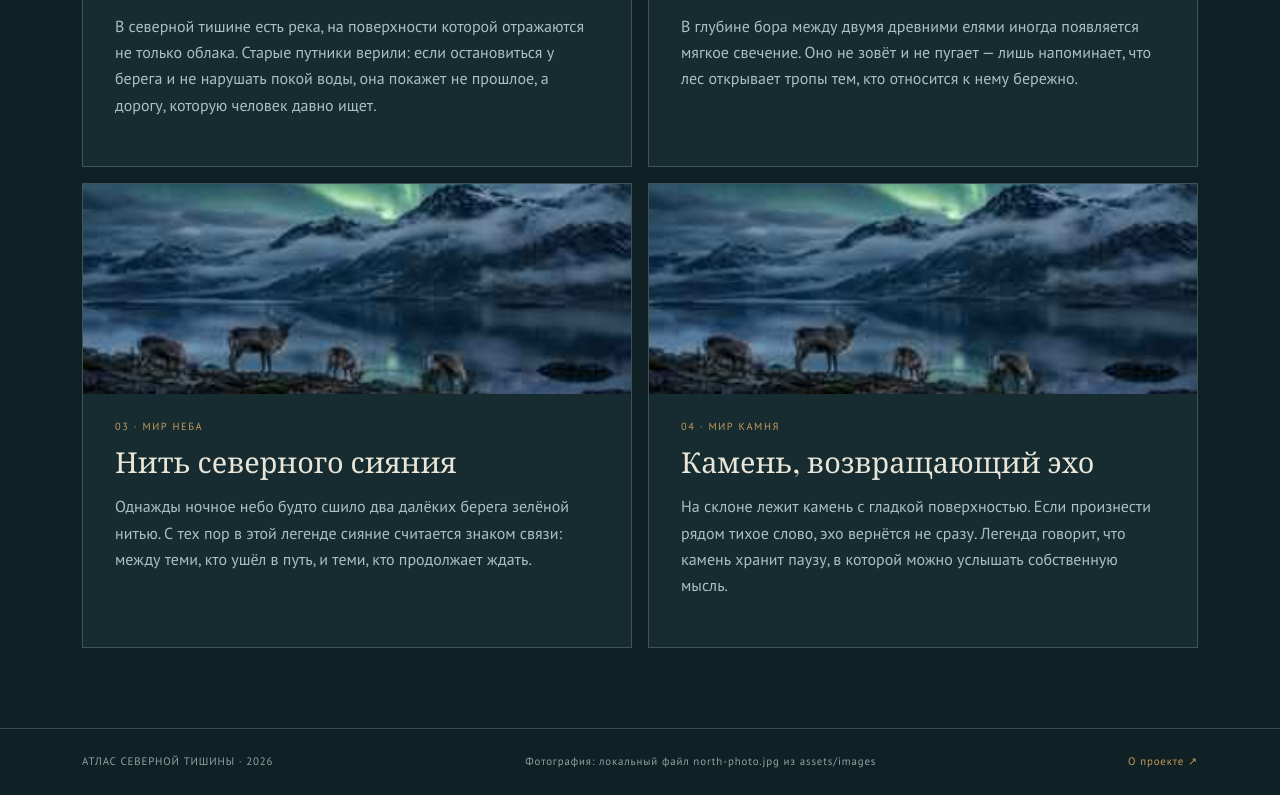
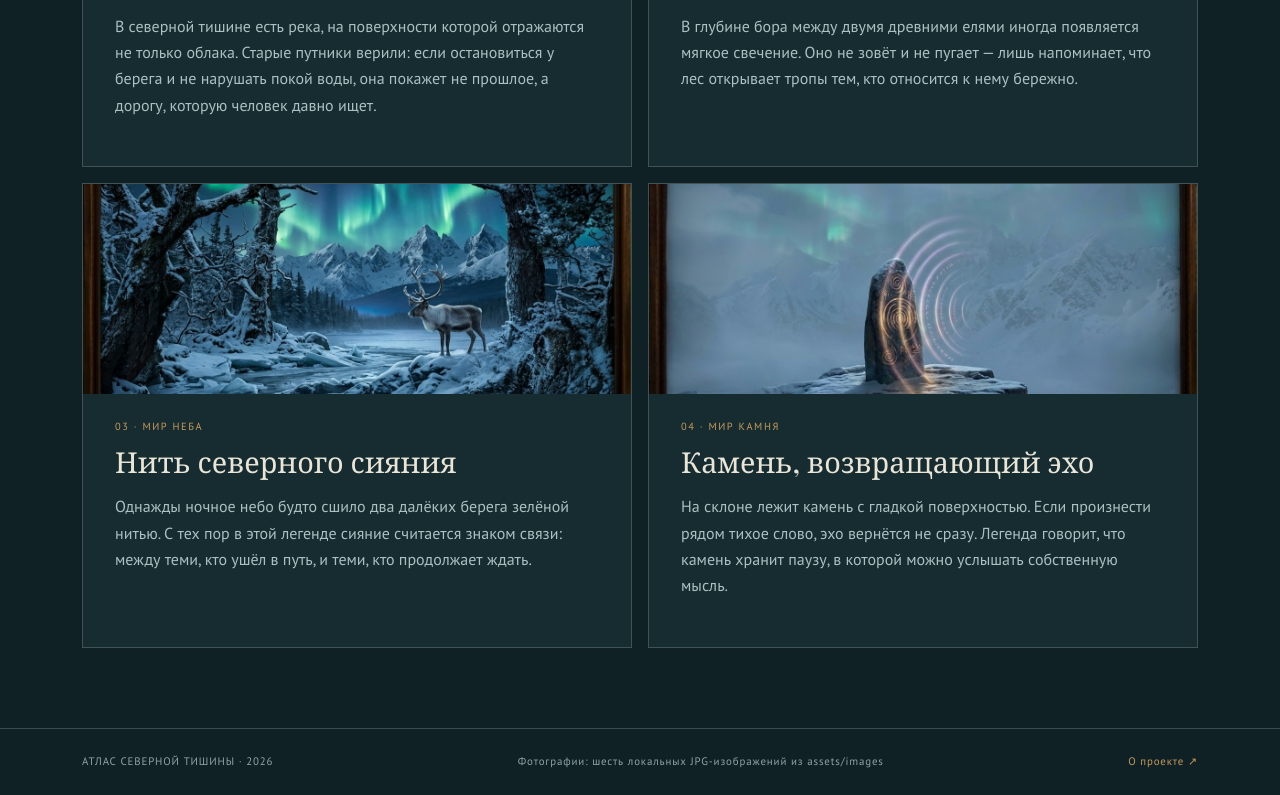
Before and after one commit to midwayddd/UP, a plain HTML site: page Практическая работа — Северный край/legends.html in a window 1280 px wide. Shown: the part 811-1606 px from the top of the page. Drawn offline with nearby package versions, Linux system fonts and the light colour scheme.

Commit message:
Подключены пользовательские фотографии и карта памяти

```diff
--- a/Практическая работа — Северный край/legends.html
+++ b/Практическая работа — Северный край/legends.html
@@ -3,9 +3,9 @@
 <body><div class="ambient" aria-hidden="true"><span></span><span></span><span></span><span></span><span></span><span></span><span></span><span></span><span></span><span></span><span></span><span></span></div><header class="site-header"><nav class="navbar navbar-expand-lg container py-3"><a class="brand" href="index.html">✳ Атлас северной тишины</a><button class="navbar-toggler" type="button" data-bs-toggle="collapse" data-bs-target="#nav" aria-label="Открыть меню"><span class="navbar-toggler-icon"></span></button><div class="collapse navbar-collapse justify-content-end" id="nav"><ul class="navbar-nav gap-lg-4"><li><a class="nav-link" href="index.html">Карта</a></li><li><a class="nav-link active" href="legends.html">Легенды</a></li><li><a class="nav-link" href="about.html">О проекте</a></li></ul></div></nav></header>
 <main class="container"><section class="page-hero reveal"><p class="eyebrow">02 / Архив историй</p><h1>Легенды <em>Севера</em></h1><p class="hero-lead">Четыре авторские истории о воде, лесе, небе и камне. Выберите мир, который хотите исследовать.</p><div class="filter-row" aria-label="Фильтр по мирам"><button class="filter-btn active" data-filter="all">Все истории</button><button class="filter-btn" data-filter="water">Вода</button><button class="filter-btn" data-filter="forest">Лес</button><button class="filter-btn" data-filter="sky">Небо</button><button class="filter-btn" data-filter="stone">Камень</button></div></section>
 <section class="legend-list">
-<article class="legend-card reveal" id="river" data-world="water"><img src="assets/images/north-photo.jpg" alt="Горное озеро и отражение облаков" loading="lazy"><span class="tag">01 · Мир воды</span><h2>Река, которая помнит</h2><p>В северной тишине есть река, на поверхности которой отражаются не только облака. Старые путники верили: если остановиться у берега и не нарушать покой воды, она покажет не прошлое, а дорогу, которую человек давно ищет.</p></article>
-<article class="legend-card reveal" id="forest" data-world="forest"><img src="assets/images/north-photo.jpg" alt="Сумрачный хвойный лес в тумане" loading="lazy"><span class="tag">02 · Мир леса</span><h2>Хранитель еловой тени</h2><p>В глубине бора между двумя древними елями иногда появляется мягкое свечение. Оно не зовёт и не пугает — лишь напоминает, что лес открывает тропы тем, кто относится к нему бережно.</p></article>
-<article class="legend-card reveal" id="sky" data-world="sky"><img src="assets/images/north-photo.jpg" alt="Северное сияние над заснеженными горами" loading="lazy"><span class="tag">03 · Мир неба</span><h2>Нить северного сияния</h2><p>Однажды ночное небо будто сшило два далёких берега зелёной нитью. С тех пор в этой легенде сияние считается знаком связи: между теми, кто ушёл в путь, и теми, кто продолжает ждать.</p></article>
-<article class="legend-card reveal" id="stone" data-world="stone"><img src="assets/images/north-photo.jpg" alt="Камни и мох на лесной тропе" loading="lazy"><span class="tag">04 · Мир камня</span><h2>Камень, возвращающий эхо</h2><p>На склоне лежит камень с гладкой поверхностью. Если произнести рядом тихое слово, эхо вернётся не сразу. Легенда говорит, что камень хранит паузу, в которой можно услышать собственную мысль.</p></article>
+<article class="legend-card reveal" id="river" data-world="water"><img src="assets/images/1793980129076.jpg" alt="Горное озеро и отражение облаков" loading="lazy"><span class="tag">01 · Мир воды</span><h2>Река, которая помнит</h2><p>В северной тишине есть река, на поверхности которой отражаются не только облака. Старые путники верили: если остановиться у берега и не нарушать покой воды, она покажет не прошлое, а дорогу, которую человек давно ищет.</p></article>
+<article class="legend-card reveal" id="forest" data-world="forest"><img src="assets/images/1793980501721.jpg" alt="Хранитель еловой тени в зачарованном лесу" loading="lazy"><span class="tag">02 · Мир леса</span><h2>Хранитель еловой тени</h2><p>В глубине бора между двумя древними елями иногда появляется мягкое свечение. Оно не зовёт и не пугает — лишь напоминает, что лес открывает тропы тем, кто относится к нему бережно.</p></article>
+<article class="legend-card reveal" id="sky" data-world="sky"><img src="assets/images/1793980269271.jpg" alt="Северный олень на фоне сияния" loading="lazy"><span class="tag">03 · Мир неба</span><h2>Нить северного сияния</h2><p>Однажды ночное небо будто сшило два далёких берега зелёной нитью. С тех пор в этой легенде сияние считается знаком связи: между теми, кто ушёл в путь, и теми, кто продолжает ждать.</p></article>
+<article class="legend-card reveal" id="stone" data-world="stone"><img src="assets/images/1793980414486.jpg" alt="Древний камень с сияющими рунами в снегу" loading="lazy"><span class="tag">04 · Мир камня</span><h2>Камень, возвращающий эхо</h2><p>На склоне лежит камень с гладкой поверхностью. Если произнести рядом тихое слово, эхо вернётся не сразу. Легенда говорит, что камень хранит паузу, в которой можно услышать собственную мысль.</p></article>
 </section></main>
-<footer class="site-footer"><div class="container footer-inner"><span>АТЛАС СЕВЕРНОЙ ТИШИНЫ · 2026</span><span>Фотография: локальный файл north-photo.jpg из assets/images</span><a href="about.html">О проекте ↗</a></div></footer><script src="https://cdn.jsdelivr.net/npm/bootstrap@5.3.3/dist/js/bootstrap.bundle.min.js"></script><script src="script.js"></script></body></html>
+<footer class="site-footer"><div class="container footer-inner"><span>АТЛАС СЕВЕРНОЙ ТИШИНЫ · 2026</span><span>Фотографии: шесть локальных JPG-изображений из assets/images</span><a href="about.html">О проекте ↗</a></div></footer><script src="https://cdn.jsdelivr.net/npm/bootstrap@5.3.3/dist/js/bootstrap.bundle.min.js"></script><script src="script.js"></script></body></html>
```
